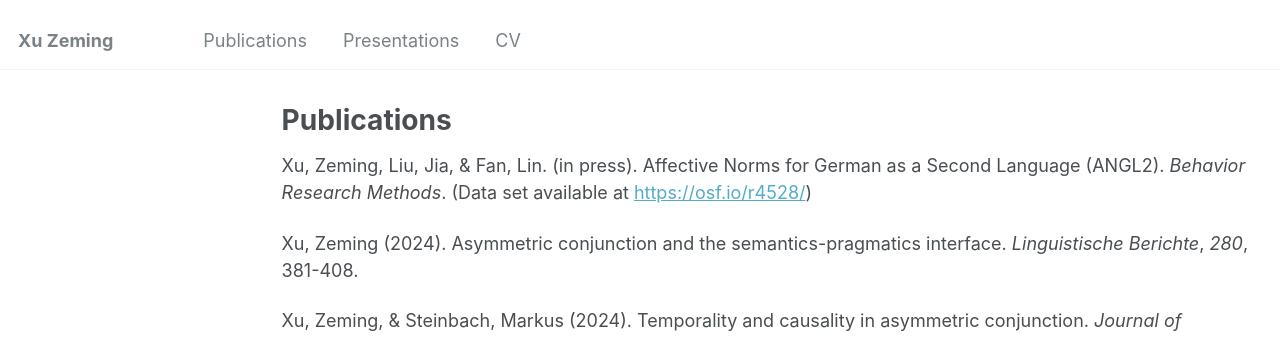
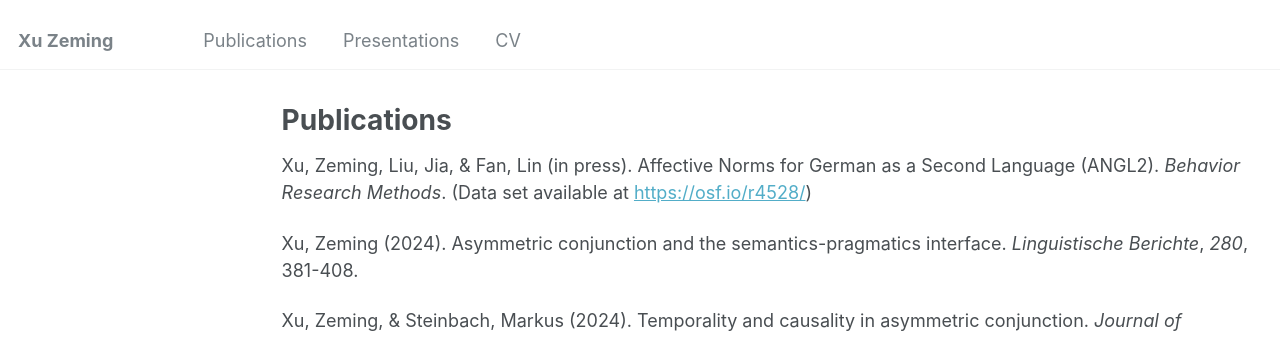
Before and after one commit to xu-zeming/xu-zeming.github.io, a Jekyll site: the page built from _pages/publications.md, in a window 1280 px wide and 1199 px high. Shown: the top 338 px of the window. Built offline with Jekyll 4.4.1, drawn with Linux system fonts in a browser that asks for light colours.

```diff
--- a/_pages/publications.md
+++ b/_pages/publications.md
@@ -5,7 +5,7 @@ permalink: /publications/
 author_profile: false
 ---
 
-Xu, Zeming, Liu, Jia, & Fan, Lin. (in press). Affective Norms for German as a Second Language (ANGL2). *Behavior Research Methods*. (Data set available at [https://osf.io/r4528/](https://osf.io/r4528/))
+Xu, Zeming, Liu, Jia, & Fan, Lin (in press). Affective Norms for German as a Second Language (ANGL2). *Behavior Research Methods*. (Data set available at [https://osf.io/r4528/](https://osf.io/r4528/))
 
 Xu, Zeming (2024). Asymmetric conjunction and the semantics-pragmatics interface. *Linguistische Berichte*, *280*, 381-408.
 
```
